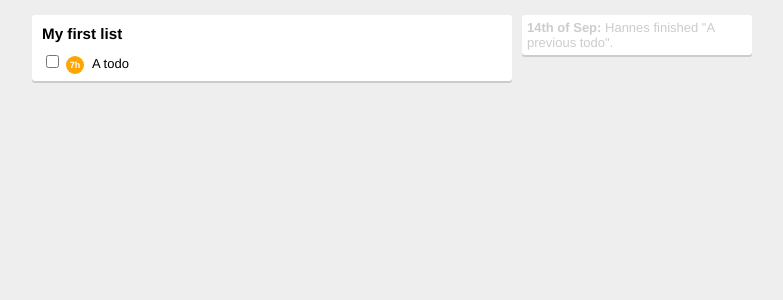
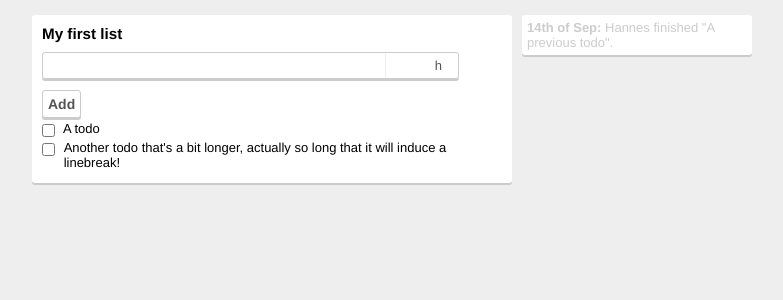
Before and after one commit to hesselbom/pyject, a Django app: template templates/projects/project.html in a window 1280 px wide. Shown: the part 56-356 px from the top of the page, without its empty margins (248-1031 px from the left). Run offline with Django 3.2, Linux system fonts and the light colour scheme; the template is opened without the code that fills it, so the values that code supplies are empty.

Commit message:
Some markup in project-view

```diff
--- a/pyject/static/style.css
+++ b/pyject/static/style.css
@@ -84,9 +84,9 @@ input[type=submit], input[type=button], button {
 	color: #555;
 	background: #fff;
 	padding: 5px;
-	border: none;
 	border: 1px solid #ccc;
-	box-shadow: 1px 1px 0 #ccc;
+	box-shadow: 0 2px 0 #ccc;
+	margin-top: 1px;
 }
 
 /* All rounded */
@@ -152,6 +152,17 @@ input { border-radius: 3px; }
 
 .list-box ul li {
 	list-style-type: none;
+	margin: 3px 0;
+}
+
+.list-box label div {
+	max-width: 435px;
+	display: inline-block;
+}
+
+.list-box input[type=checkbox] {
+	vertical-align: top;
+	margin: 3px 5px 0 0;
 }
 
 .list-box .time-estimate {
@@ -161,7 +172,8 @@ input { border-radius: 3px; }
 	border-radius: 10px;
 	padding: 4px;
 	background: orange;
-	margin-right: 5px;
+	margin: -3px 5px 0 0;
+	float: left;
 }
 
 .log-box {
@@ -171,3 +183,37 @@ input { border-radius: 3px; }
 	background: #fff;
 	color: #ccc;
 }
+
+.add-task {
+	border: 1px solid #ccc;
+	width: 415px;
+	color: #555;
+	padding: 0;
+	float: left;
+	margin: 0 5px 10px 0;
+}
+
+.add-task input {
+	border: none;
+	padding: 5px 5px;
+	background: none;
+	display: inline;
+	font-size: 10pt;
+	color: #555;
+	outline: none;
+}
+
+.task-input {
+	width: 80%;
+	border-right: 1px solid #eee !important;
+	border-radius: 0 0 0;
+}
+
+.tiny-input {
+	width: 35px;
+	padding-right: 0;
+}
+
+.align-right {
+	text-align: right;
+}
--- a/templates/base.html
+++ b/templates/base.html
@@ -4,6 +4,7 @@
     <head>
         <title>{% block title %}Pyject{% endblock %}</title>
         <link rel="stylesheet" type="text/css" href="{% static "style.css" %}">
+        <link rel="stylesheet" type="text/css" href="{% static "normalize.css" %}">
     </head>
 
     <body class="{% block body_classes %}main{% endblock %}">
--- a/templates/projects/project.html
+++ b/templates/projects/project.html
@@ -8,8 +8,21 @@
 <div class="list-wrapper">
     <div class="list-box rounded">
         <h3>My first list</h3>
+        <form>
+            <div class="add-task rounded">
+                <input type="text" name="task" id="task" class="task-input">
+                <input type="text" name="time" id="time" class="tiny-input align-right">h
+            </div>
+            <input type="submit" value="Add">
+            <div style="clear: both;"></div>
+        </form>
         <ul>
-            <li><input type="checkbox"> <span class="time-estimate">7h</span> A todo</li>
+            <li>
+                <label><input type="checkbox"> A todo</label>
+            </li>
+            <li>
+                <label><input type="checkbox"> <div>Another todo that's a bit longer, actually so long that it will induce a linebreak!</div></label>
+            </li>
         </ul>
     </div>
 </div>
```
Also changed, not shown: pyject/static/normalize.css (added).
